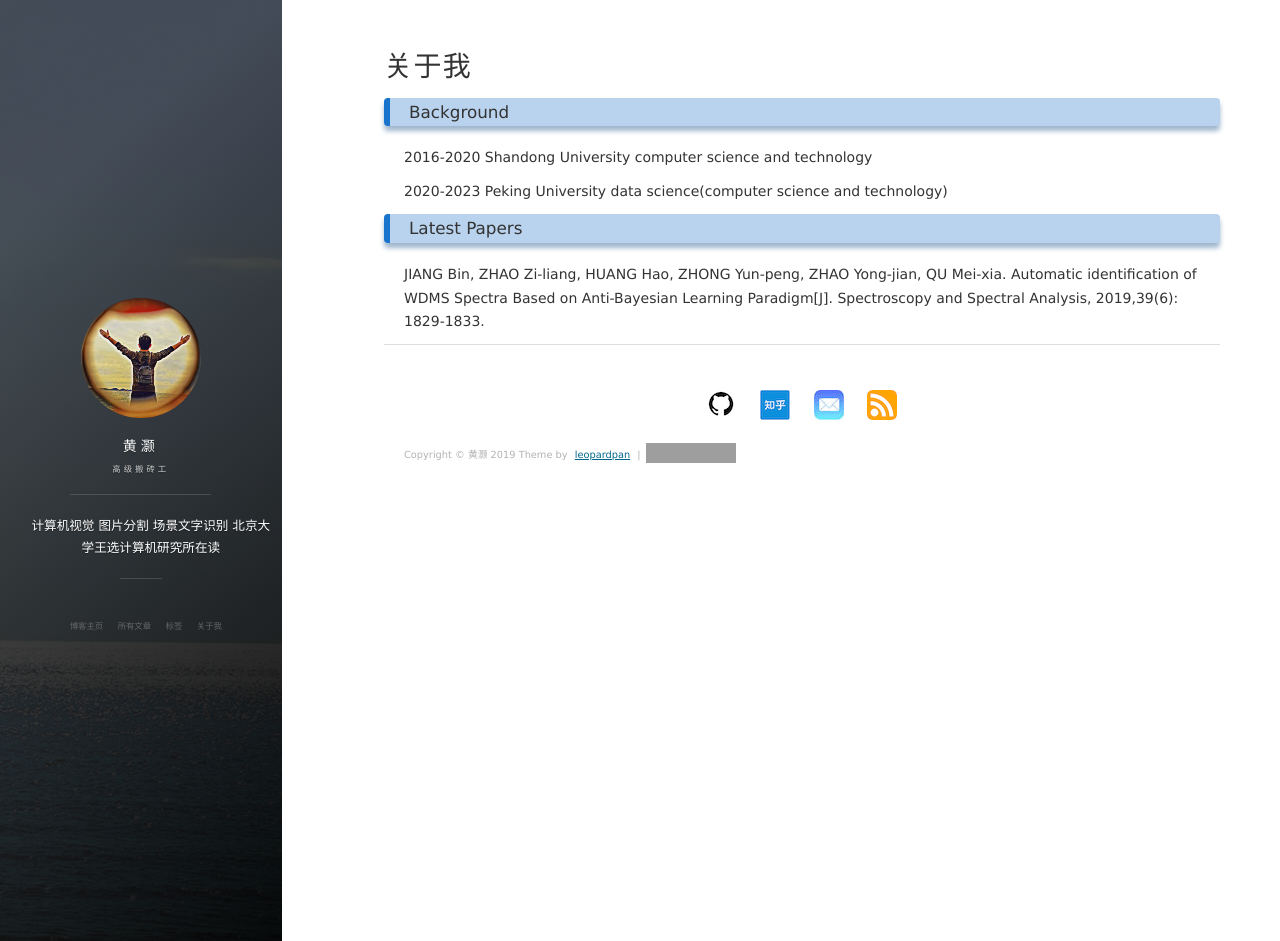
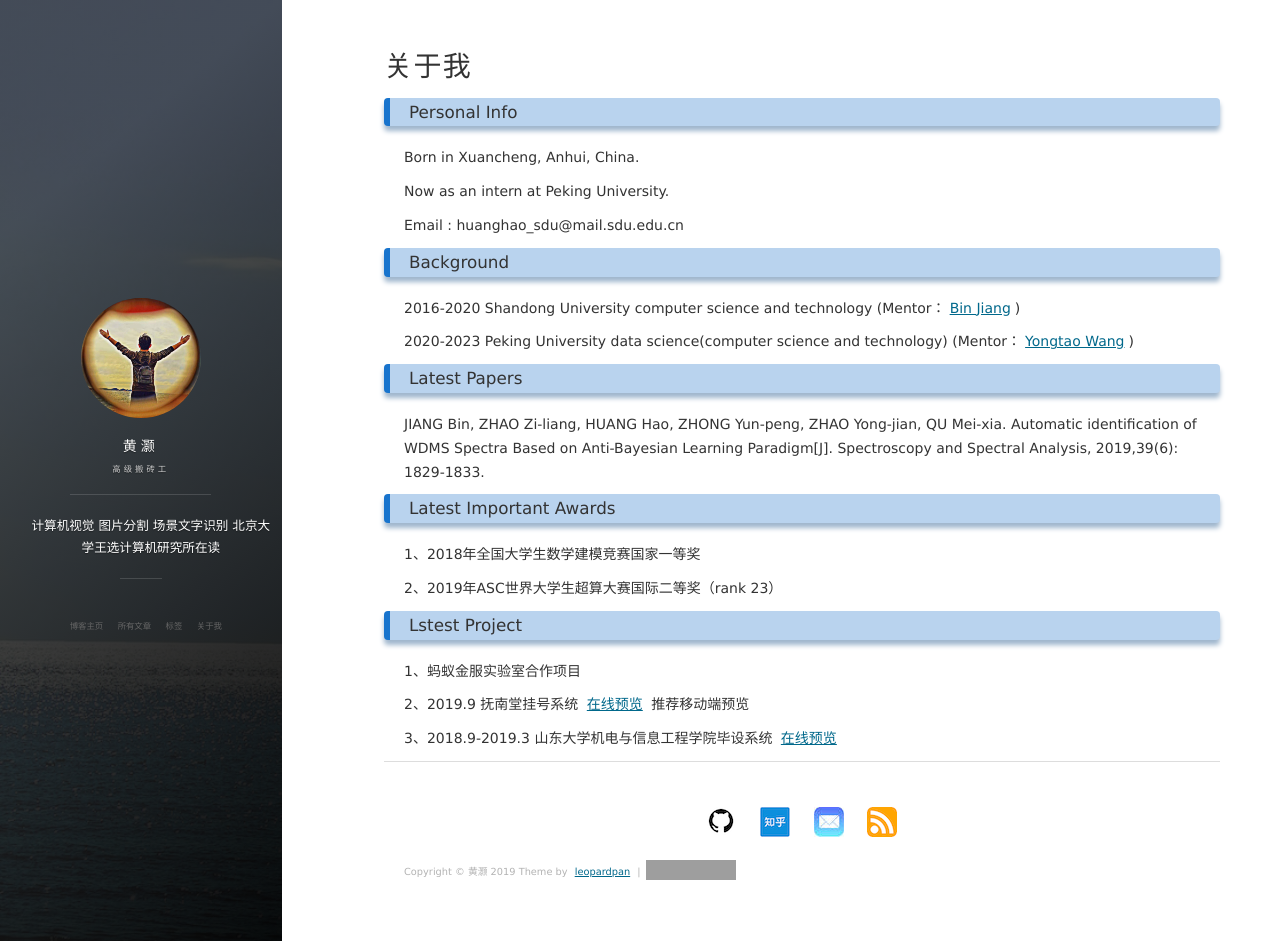
Before and after one commit to Huaxingweichen/Huaxingweichen.github.io, a Jekyll site: the page built from about.md, in a window 1280 px wide and 941 px high. Built offline with Jekyll 4.4.1, drawn with Linux system fonts in a browser that asks for light colours; nearby versions of some CDN libraries; comment, search, counter and statistics services are not loaded; grey boxes are pictures that could not be loaded.

Commit message:
更新readme 补充个人信息 最近奖项 最近项目

```diff
--- a/_config.yml
+++ b/_config.yml
@@ -1,7 +1,7 @@
 # Basic
 title: 黄灏
 subtitle: 高级搬砖工
-description: 计算机视觉 图片分割 场景文字识别  北京大学王选计算机研究所在读
+description: 计算机视觉 图片分割 场景文字识别      北京大学王选计算机研究所在读
 # 头像里面的标题
 avatarTitle: Hao Huang
 # 头像里面的描述
--- a/about.md
+++ b/about.md
@@ -2,13 +2,34 @@
 layout: page
 title: 关于我
 ---
+### Personal Info
+
+Born in Xuancheng, Anhui, China.
+
+Now as an intern at Peking University.
+
+Email : huanghao_sdu@mail.sdu.edu.cn
 
 ### Background
 
-2016-2020  Shandong University  computer science and technology
+2016-2020  Shandong University  computer science and technology (Mentor：[Bin Jiang](https://ie.wh.sdu.edu.cn/info/1074/1288.htm))
 
-2020-2023  Peking University  data science(computer science and technology)
+2020-2023  Peking University  data science(computer science and technology) (Mentor：[Yongtao Wang](http://www.icst.pku.edu.cn/xztd/1298696.htm))
 
 ### Latest Papers
 
 JIANG Bin, ZHAO Zi-liang, HUANG Hao, ZHONG Yun-peng, ZHAO Yong-jian, QU Mei-xia. Automatic identification of WDMS Spectra Based on Anti-Bayesian Learning Paradigm[J]. Spectroscopy and Spectral Analysis, 2019,39(6): 1829-1833.
+
+### Latest Important Awards
+
+1、2018年全国大学生数学建模竞赛国家一等奖
+
+2、2019年ASC世界大学生超算大赛国际二等奖（rank 23）
+
+### Lstest Project
+
+1、蚂蚁金服实验室合作项目
+
+2、2019.9 抚南堂挂号系统 [在线预览](http://47.110.150.19/) 推荐移动端预览
+
+3、2018.9-2019.3 山东大学机电与信息工程学院毕设系统 [在线预览](http://106.12.209.205/)
```
Also changed, not shown: 7 other files.
